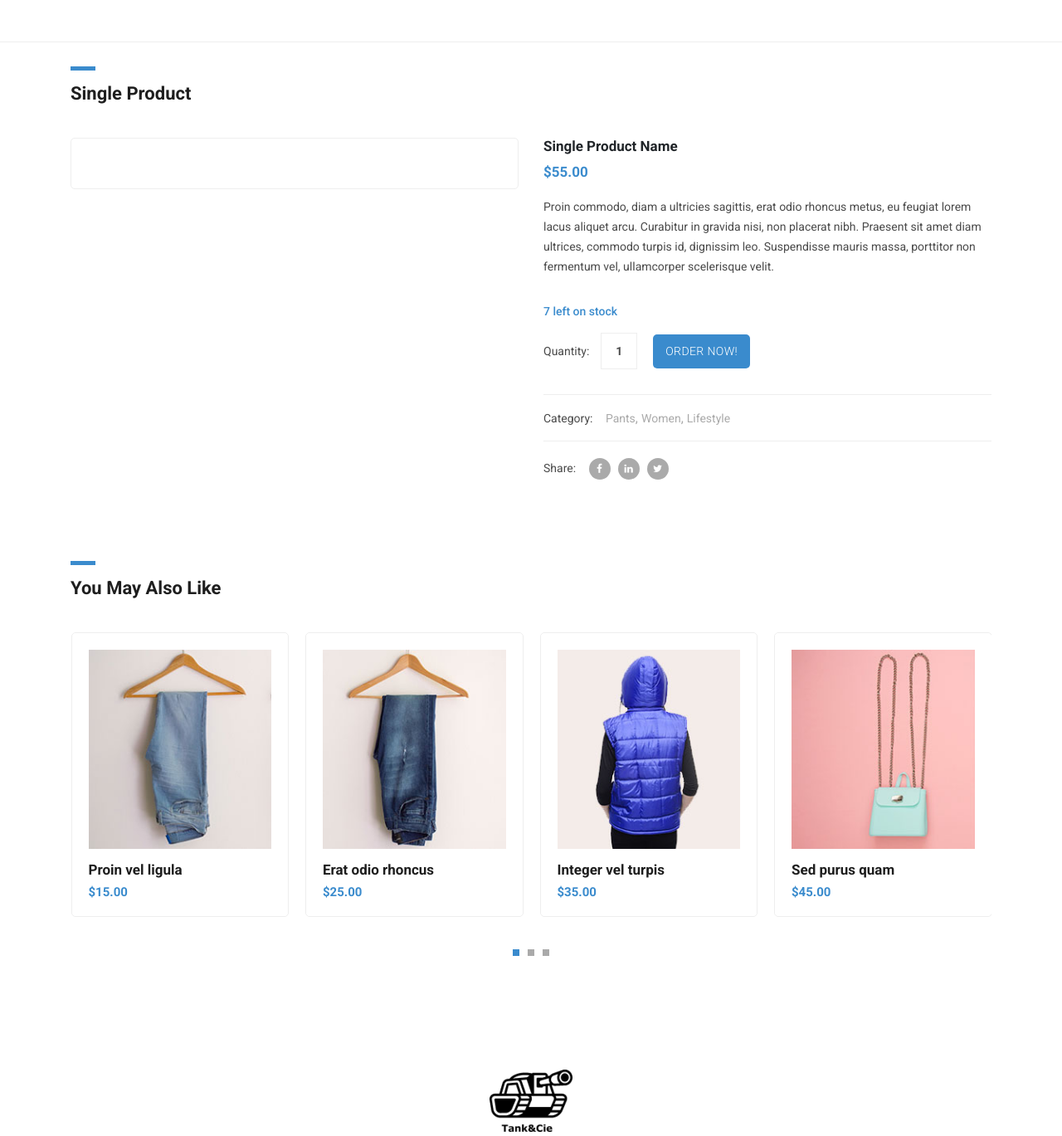
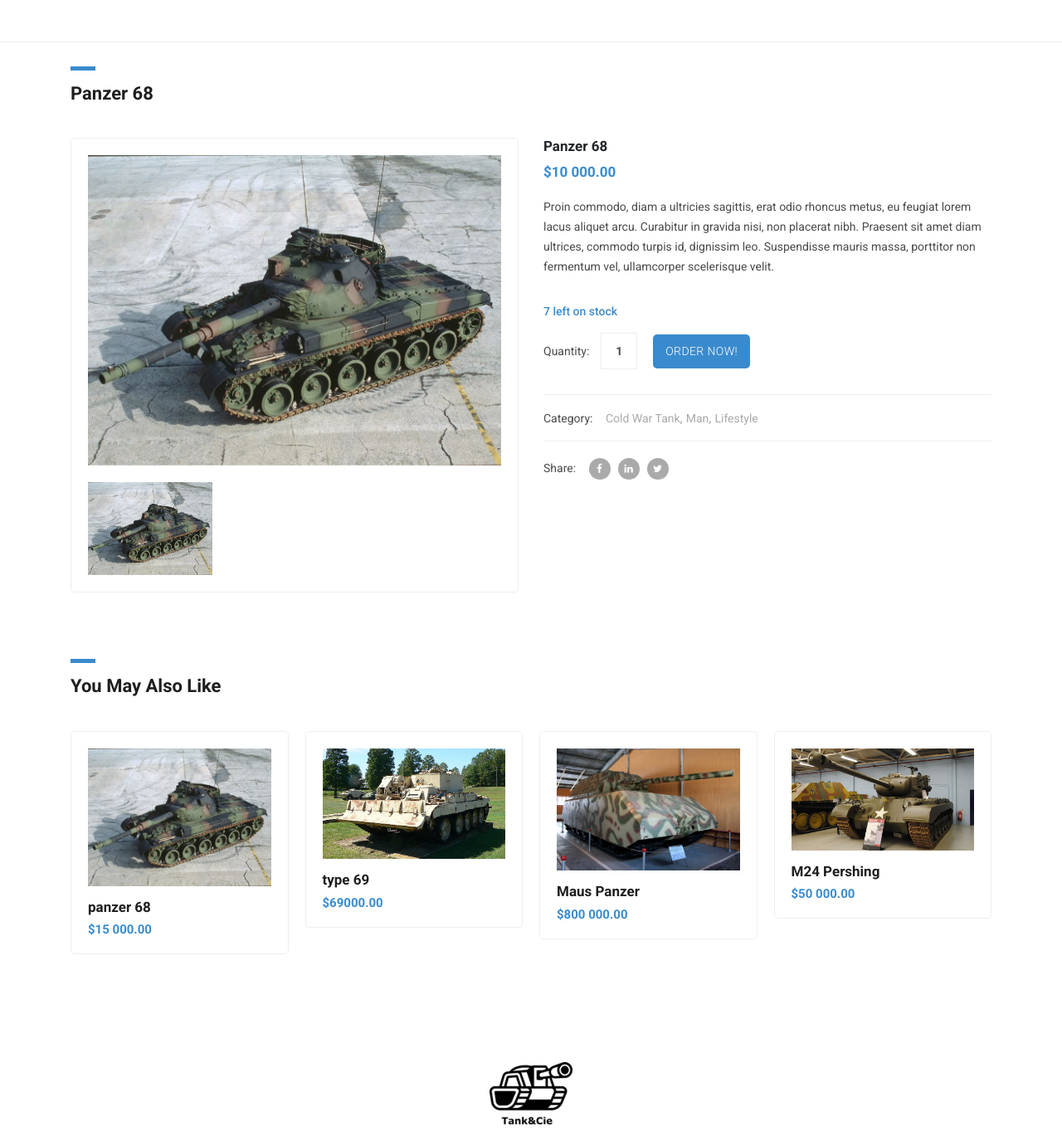
Before and after one commit to Sylvain-Lechaire/projetWeb, a PHP site: page /View/single-product.php in a window 1280 px wide. Shown: the part 142-1511 px from the top of the page at 83% size. Run offline with PHP 8.4, Linux system fonts and the light colour scheme.

Commit message:
Finish graphical Interface

```diff
--- a/Source Code/View/single-product.php
+++ b/Source Code/View/single-product.php
@@ -35,7 +35,7 @@ https://www.tooplate.com/view/2114-pixie
           <div class="col-md-12">
             <div class="section-heading">
               <div class="line-dec"></div>
-              <h1>Single Product</h1>
+              <h1>Panzer 68</h1>
             </div>
           </div>
           <div class="col-md-6">
@@ -43,16 +43,7 @@ https://www.tooplate.com/view/2114-pixie
               <div id="slider" class="flexslider">
                 <ul class="slides">
                   <li>
-                    <img src="assets/images/big-01.jpg" />
-                  </li>
-                  <li>
-                    <img src="assets/images/big-02.jpg" />
-                  </li>
-                  <li>
-                    <img src="assets/images/big-03.jpg" />
-                  </li>
-                  <li>
-                    <img src="assets/images/big-04.jpg" />
+                    <img src="assets/images/product-01.jpg" />
                   </li>
                   <!-- items mirrored twice, total of 12 -->
                 </ul>
@@ -60,16 +51,7 @@ https://www.tooplate.com/view/2114-pixie
               <div id="carousel" class="flexslider">
                 <ul class="slides">
                   <li>
-                    <img src="assets/images/thumb-01.jpg" />
-                  </li>
-                  <li>
-                    <img src="assets/images/thumb-02.jpg" />
-                  </li>
-                  <li>
-                    <img src="assets/images/thumb-03.jpg" />
-                  </li>
-                  <li>
-                    <img src="assets/images/thumb-04.jpg" />
+                    <img src="assets/images/product-01.jpg" />
                   </li>
                   <!-- items mirrored twice, total of 12 -->
                 </ul>
@@ -78,8 +60,8 @@ https://www.tooplate.com/view/2114-pixie
           </div>
           <div class="col-md-6">
             <div class="right-content">
-              <h4>Single Product Name</h4>
-              <h6>$55.00</h6>
+              <h4>Panzer 68</h4>
+              <h6>$10 000.00</h6>
               <p>Proin commodo, diam a ultricies sagittis, erat odio rhoncus metus, eu feugiat lorem lacus aliquet arcu. Curabitur in gravida nisi, non placerat nibh. Praesent sit amet diam ultrices, commodo turpis id, dignissim leo. Suspendisse mauris massa, porttitor non fermentum vel, ullamcorper scelerisque velit. </p>
               <span>7 left on stock</span>
               <form action="" method="get">
@@ -92,7 +74,7 @@ https://www.tooplate.com/view/2114-pixie
               </form>
               <div class="down-content">
                 <div class="categories">
-                  <h6>Category: <span><a href="#">Pants</a>,<a href="#">Women</a>,<a href="#">Lifestyle</a></span></h6>
+                  <h6>Category: <span><a href="#">Cold War Tank</a>,<a href="#">Man</a>,<a href="#">Lifestyle</a></span></h6>
                 </div>
                 <div class="share">
                   <h6>Share: <span><a href="https://www.facebook.com/"><i class="fa fa-facebook"></i></a><a href="https://www.linkedin.com/""><i class="fa fa-linkedin"></i></a><a href="https://twitter.com/"><i class="fa fa-twitter"></i></a></span></h6>
@@ -118,67 +100,32 @@ https://www.tooplate.com/view/2114-pixie
           </div>
           <div class="col-md-12">
             <div class="owl-carousel owl-theme">
-              <a href="single-product.html">
+                <a href="single-product.php">
                     <div class="featured-item">
-                  <img src="assets/images/item-01.jpg" alt="Item 1">
-                  <h4>Proin vel ligula</h4>
-                  <h6>$15.00</h6>
+                        <img src="assets/images/product-01.jpg" alt="Item 1">
+                        <h4>panzer 68</h4>
+                        <h6>$15 000.00</h6>
                     </div>
                 </a>
-              <a href="single-product.html">
+                <a href="single-product.php">
                     <div class="featured-item">
-                  <img src="assets/images/item-02.jpg" alt="Item 2">
-                  <h4>Erat odio rhoncus</h4>
-                  <h6>$25.00</h6>
+                        <img src="assets/images/product-02.jpg" alt="Item 2">
+                        <h4>type 69</h4>
+                        <h6>$69000.00</h6>
                     </div>
                 </a>
-              <a href="single-product.html">
+                <a href="single-product.php">
                     <div class="featured-item">
-                  <img src="assets/images/item-03.jpg" alt="Item 3">
-                  <h4>Integer vel turpis</h4>
-                  <h6>$35.00</h6>
+                        <img src="assets/images/product-03.jpg" alt="Item 3">
+                        <h4>Maus Panzer</h4>
+                        <h6>$800 000.00</h6>
                     </div>
                 </a>
-              <a href="single-product.html">
+                <a href="single-product.php">
                     <div class="featured-item">
-                  <img src="assets/images/item-04.jpg" alt="Item 4">
-                  <h4>Sed purus quam</h4>
-                  <h6>$45.00</h6>
-                </div>
-              </a>
-              <a href="single-product.html">
-                <div class="featured-item">
-                  <img src="assets/images/item-05.jpg" alt="Item 5">
-                  <h4>Morbi aliquet</h4>
-                  <h6>$55.00</h6>
-                </div>
-              </a>
-              <a href="single-product.html">
-                <div class="featured-item">
-                  <img src="assets/images/item-06.jpg" alt="Item 6">
-                  <h4>Urna ac diam</h4>
-                  <h6>$65.00</h6>
-                </div>
-              </a>
-              <a href="single-product.html">
-                <div class="featured-item">
-                  <img src="assets/images/item-04.jpg" alt="Item 7">
-                  <h4>Proin eget imperdiet</h4>
-                  <h6>$75.00</h6>
-                </div>
-              </a>
-              <a href="single-product.html">
-                <div class="featured-item">
-                  <img src="assets/images/item-05.jpg" alt="Item 8">
-                  <h4>Nullam risus nisl</h4>
-                  <h6>$85.00</h6>
-                </div>
-              </a>
-              <a href="single-product.html">
-                <div class="featured-item">
-                  <img src="assets/images/item-06.jpg" alt="Item 9">
-                  <h4>Cras tempus</h4>
-                  <h6>$95.00</h6>
+                        <img src="assets/images/product-04.jpg" alt="Item 3">
+                        <h4>M24 Pershing</h4>
+                        <h6>$50 000.00</h6>
                     </div>
                 </a>
             </div>
@@ -189,6 +136,8 @@ https://www.tooplate.com/view/2114-pixie
     <!-- Similar Ends Here -->
 
   <?php include "template/footer.html";?>
+  <script src="assets/js/isotope.js"></script>
+  <script src="assets/js/flex-slider.js"></script>
 
 
   </body>
```
Also changed, not shown: Source Code/View/assets/images/big-01.jpg (deleted), Source Code/View/assets/images/big-02.jpg (deleted), Source Code/View/assets/images/big-03.jpg (deleted), Source Code/View/assets/images/big-04.jpg (deleted), Source Code/View/assets/images/item-01.jpg (deleted), Source Code/View/assets/images/item-02.jpg (deleted), Source Code/View/assets/images/item-03.jpg (deleted), Source Code/View/assets/images/item-04.jpg (deleted), Source Code/View/assets/images/item-05.jpg (deleted), Source Code/View/assets/images/item-06.jpg (deleted), Source Code/View/assets/images/product-05.jpg (deleted), Source Code/View/assets/images/product-06.jpg (deleted), Source Code/View/assets/images/thumb-01.jpg (deleted), Source Code/View/assets/images/thumb-02.jpg (deleted), 2 more files. Lines whose indentation alone changed are shown as unchanged.
